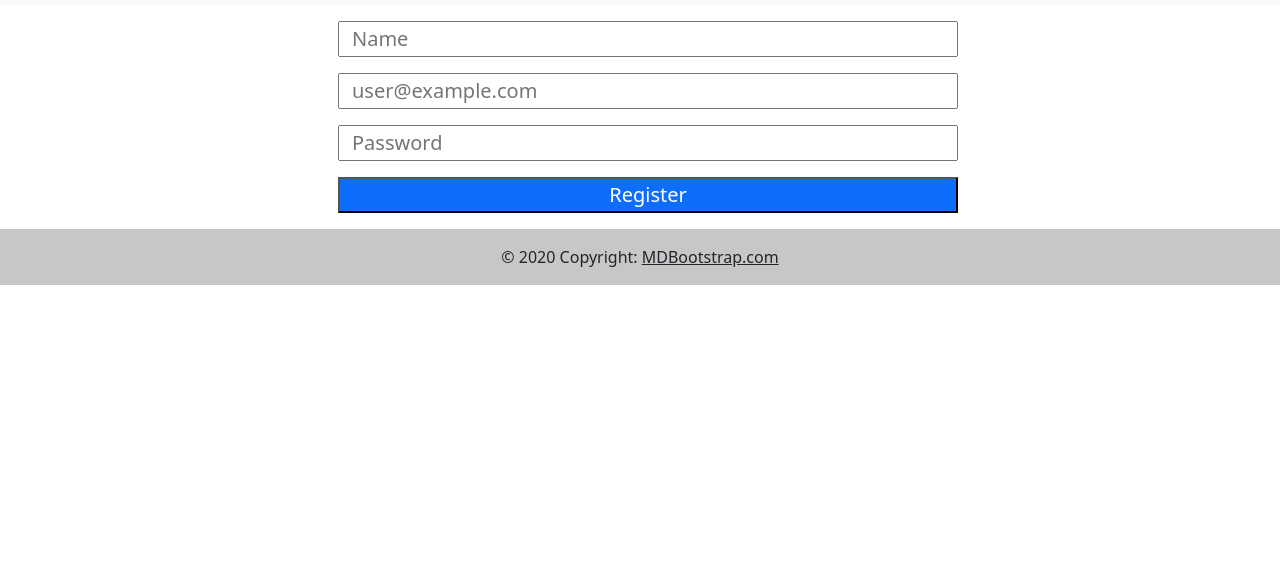
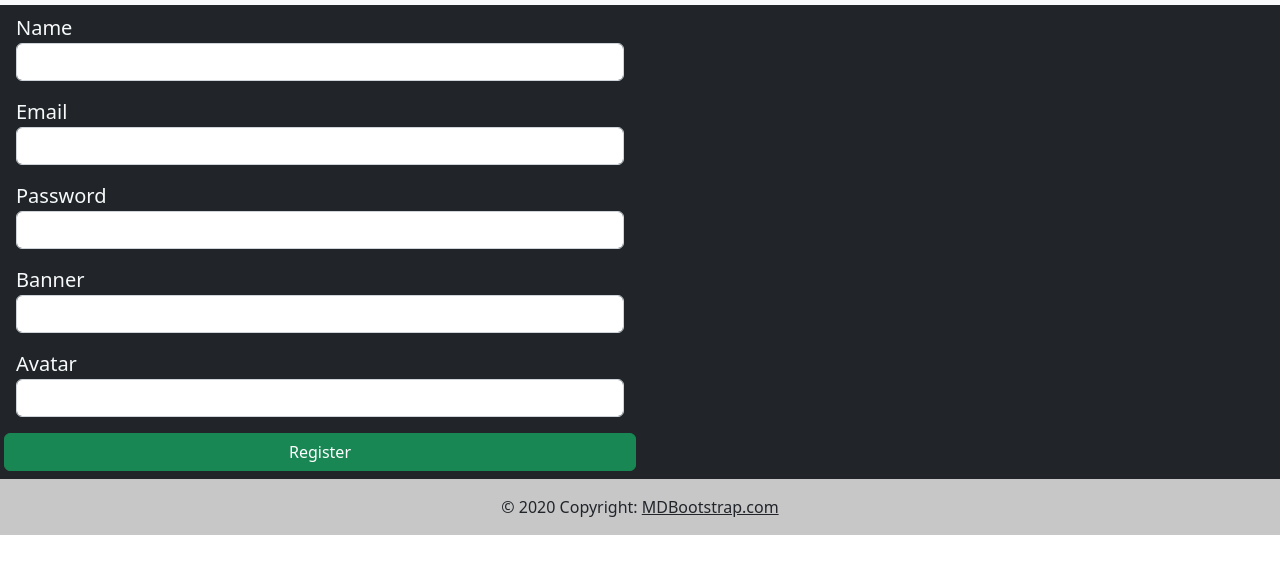
Before and after one commit to jkjode/javascript-2-ca, a website: page profile/register/index.html in a window 1280 px wide. Shown: the part 87-660 px from the top of the page. Drawn offline with nearby package versions, Linux system fonts and the light colour scheme.

Commit message:
register/index work

```diff
--- a/profile/register/index.html
+++ b/profile/register/index.html
@@ -75,43 +75,75 @@
         </form>
       </div>
     </nav>
+    <main class="flex-grow-1 bg-dark text-light">
       <div class="row justify-content-center">
+        <div class="container-fluid">
           <div class="col-12 col-md-6">
-        <form class="form-control-lg row" id="registerForm">
+            <form class="form-control-lg row" id="registerForm method="post" action="/auth/register">
+              <div class="form-group mb-3">
+                <label for="">Name</label>
                 <input
-            class="m-2"
+                  class="form-control"
                   type="text"
                   name="name"
-            id="name"
-            placeholder="Name"
                   required
                   pattern="^[\w]+$"
                   maxlength="20"
                   title="Can only be upper/lower case letters, numbers and underscore (_) Example: My_User1234"
                 />
+              </div>
 
+              <div class="form-group mb-3">
+                <label for="">Email</label>
                 <input
-            class="m-2"
+                  class="form-control"
                   type="email"
                   name="email"
-            id="email"
-            placeholder="user@example.com"
                   required
                   pattern="^[\w\-.]+@(stud\.)?noroff\.no$"
                   title="Can only be a noroff email. Example: user@noroff.no or user@stud.noroff.no"
                 />
+              </div>
 
+              <div class="form-group mb-3">
+                <label for="">Password</label>
                 <input
-            class="m-2"
+                  class="form-control"
                   type="password"
                   name="password"
-            id="password"
-            placeholder="Password"
                   required
                   minlength="8"
                 />
-          <button class="m-2 bg-primary text-white">Register</button>
+              </div>
+              <div class="form-group mb-3">
+                <label for="">Banner</label>
+                <input
+                  class="form-control"
+                  type="url"
+                  name="banner"
+                />
+              </div>
+              <div class="form-group mb-3">
+                <label for="">Avatar</label>
+                <input
+                  class="form-control"
+                  type="url"
+                  name="avatar"
+                />
+              </div>
+              <!-- <div class="form-group mb-3">
+            <label for="">Banner</label>
+            <input class="form-control" type="URL" name="banner" />
+          </div>
+
+          <div class="form-group mb-3">
+            <label for="">Avatar</label>
+            <input class="form-control" type="URL" name="avatar" />
+          </div> -->
+
+              <button class="btn btn-success">Register</button>
             </form>
+          </div>
         </div>
       </div>
       <!-- {
@@ -121,7 +153,7 @@
         "avatar": "string",
         "password": "stringst"
       } -->
-
+    </main>
     <footer class="bg-light text-center text-lg-start">
       <!-- Copyright -->
       <div class="text-center p-3" style="background-color: rgba(0, 0, 0, 0.2)">
```
Also changed, not shown: profile/index.html (+1 -3 lines). Lines whose indentation alone changed are shown as unchanged.
